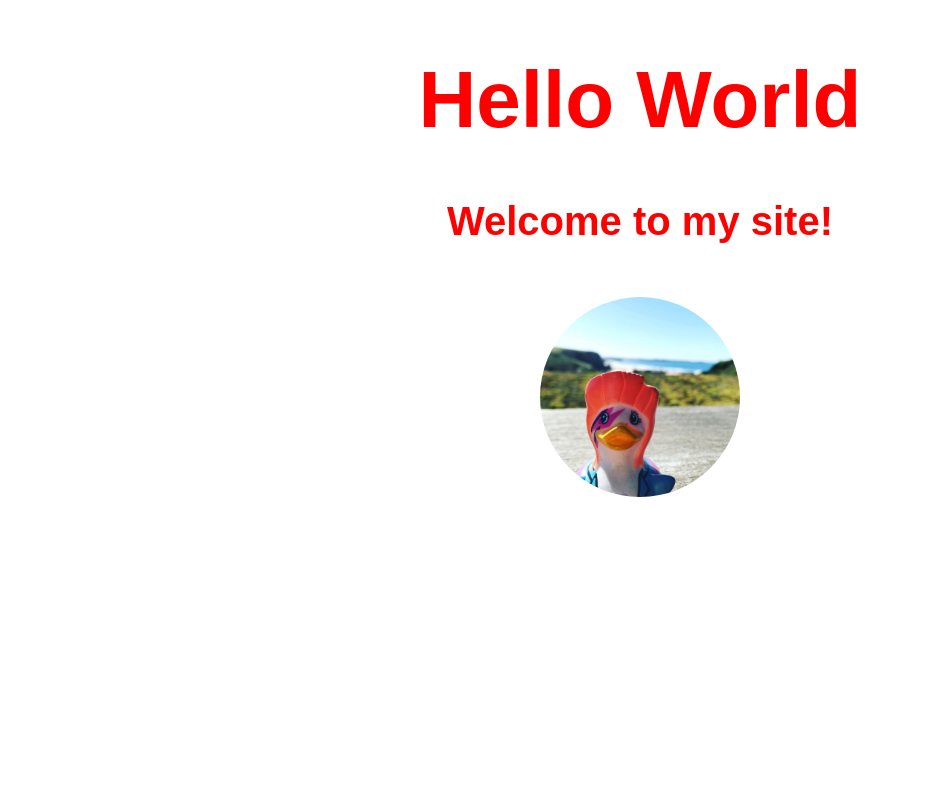
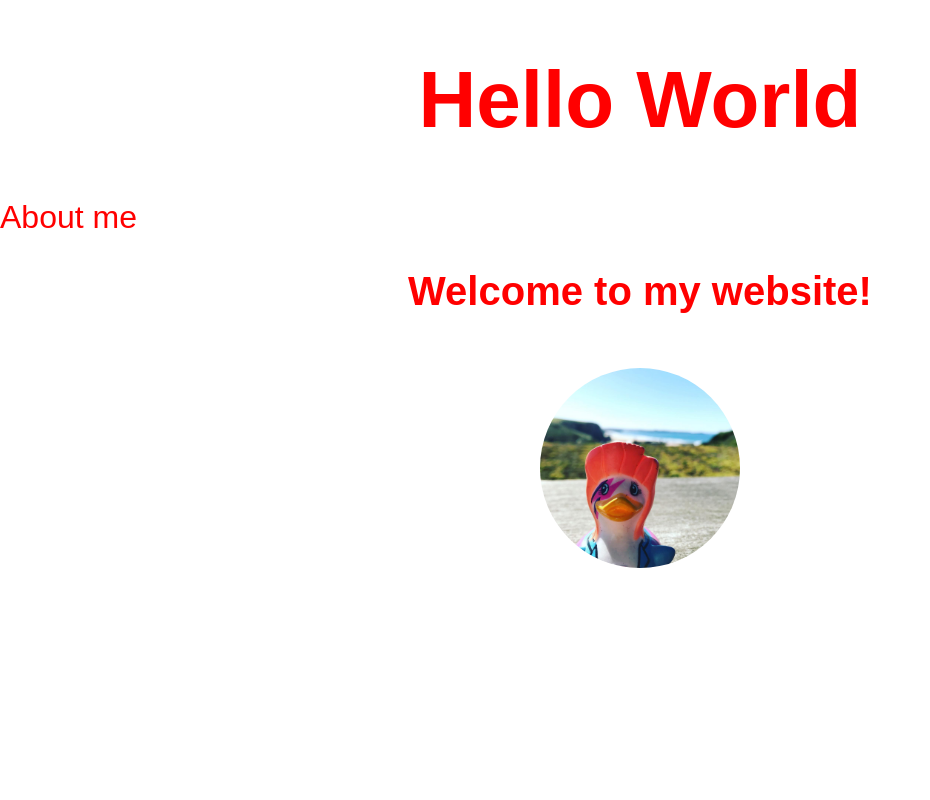
Before and after one commit to dayosaka/my-first-website, a plain HTML site: page index.html in a window 1280 px wide. Shown: the top 800 px of the page, without its empty margins (0-930 px from the left). Drawn offline with Linux system fonts and the light colour scheme.

Commit message:
Creates about page
Creates about page

```diff
--- a/index.html
+++ b/index.html
@@ -12,8 +12,8 @@
 <body>
   <div>
     <h1>Hello World</h1>
-
-    <h2>Welcome to my site!</h2>
+    <p> About me </p>
+    <h2>Welcome to my website!</h2>
 
     <!-- image of a duck -->
     <img src="duck.jpg" width="200px">
```
